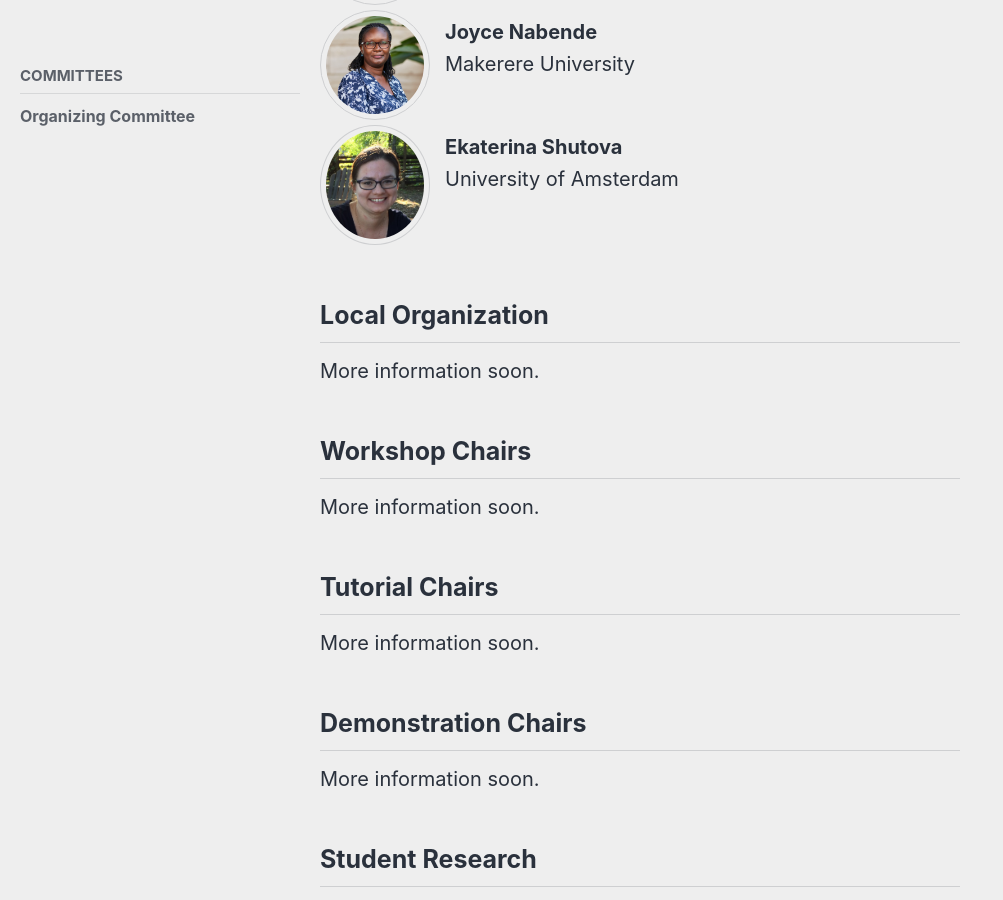
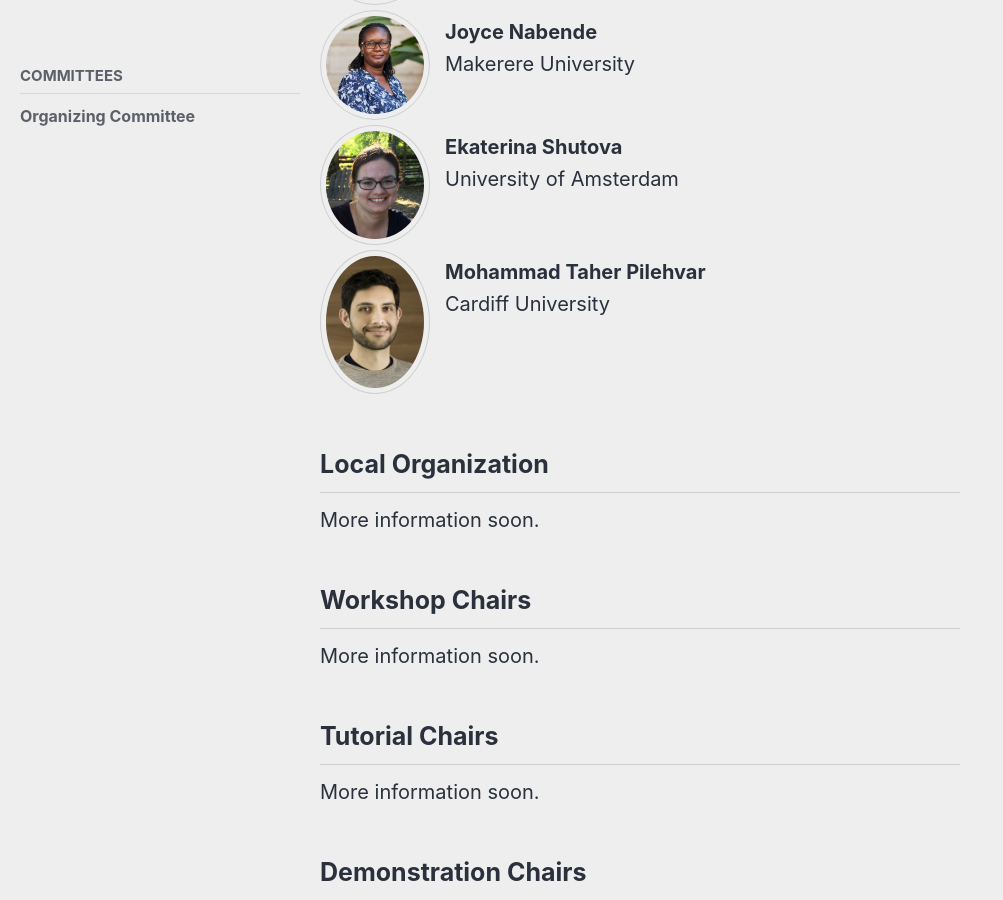
Before and after one commit to acl-org/acl-2025, a Jekyll site: the page built from _pages/committees/organization.md, in a window 1280 px wide and 900 px high, scrolled down 604 px. Shown: the whole window, without its empty margins (0-1003 px from the left). Built offline with Jekyll 4.4.1, drawn with Linux system fonts in a browser that asks for light colours; cached includes are drawn as plain includes; nearby versions of some CDN libraries.

Commit message:
Update organization.md

```diff
--- a/_pages/committees/organization.md
+++ b/_pages/committees/organization.md
@@ -39,6 +39,14 @@ sidebar:
    picture="/assets/images/committee/EkaterinaShutova.jpg"
    site="https://www.shutova.org/"
    institution="University of Amsterdam"
+   email = ""
+%}
+
+{% include committee-member.html
+   name="Mohammad Taher Pilehvar"
+   picture="/assets/images/committee/pilehvar.jpg"
+   site="https://pilehvar.github.io/"
+   institution="Cardiff University"
    email = ""
 %}
 
```
